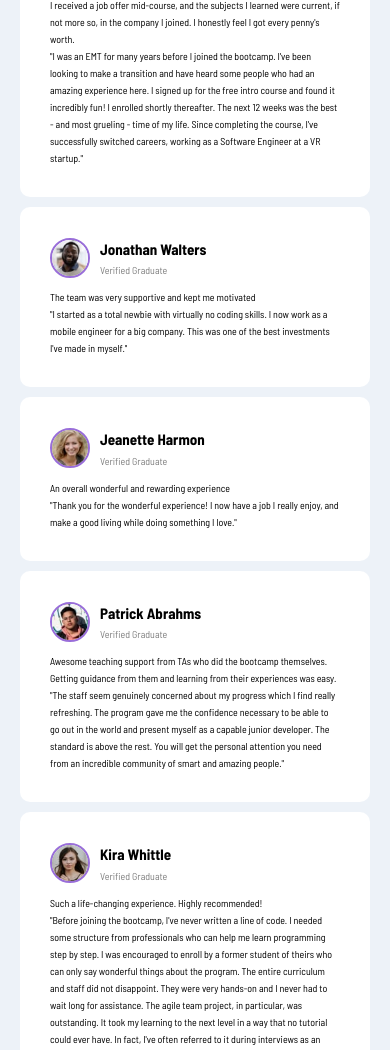
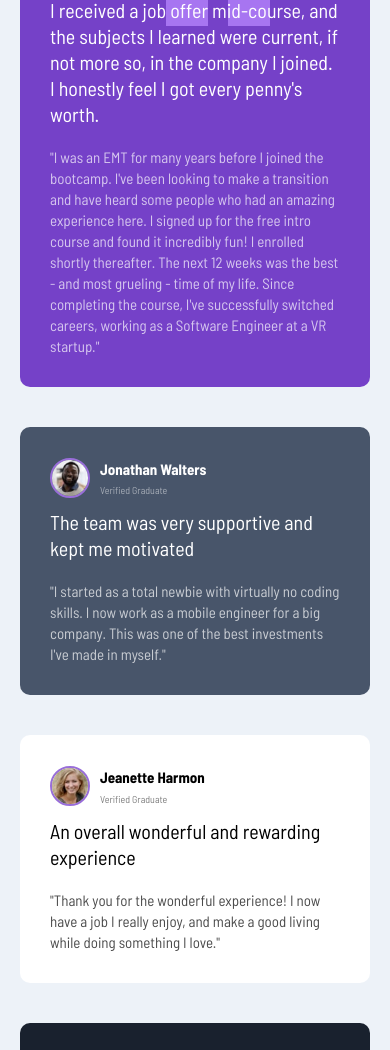
Before and after one commit to mfkfawas/frontendmentor.io-challenge-CSS-grid, a plain HTML site: page index.html in a window 390 px wide. Shown: the part 206-1256 px from the top of the page. Drawn offline with Linux system fonts and the light colour scheme.

Commit message:
done the project

```diff
--- a/style.css
+++ b/style.css
@@ -20,6 +20,10 @@ body {
   max-width: 144rem;
   margin: 10rem auto;
   padding: 2rem;
+
+  display: grid;
+  grid-template-columns: repeat(4, 1fr);
+  gap: 3rem;
 }
 
 .card {
@@ -51,3 +55,78 @@ body {
   border: 2px solid #996ed9;
   margin-right: 1rem;
 }
+
+.card__lead {
+  font-size: 2rem;
+  font-weight: 500;
+  line-height: 1.3;
+  margin-bottom: 2rem;
+}
+
+.card__quote {
+  font-size: 1.5rem;
+  font-weight: 500;
+  line-height: 1.4;
+  opacity: 70%;
+}
+
+.card--bg-purple {
+  background: hsl(263, 55%, 52%);
+  color: #fff;
+  background-image: url('./images/bg-pattern-quotation.svg');
+  background-repeat: no-repeat;
+  background-position: top 1rem right 10rem;
+}
+
+.card--bg-gray-blue {
+  background: hsl(217, 19%, 35%);
+  color: #fff;
+}
+
+.card--bg-black-blue {
+  background: hsl(219, 29%, 14%);
+  color: #fff;
+}
+
+.card:nth-of-type(1) {
+  grid-column: 1/3;
+}
+
+.card:nth-of-type(4) {
+  grid-column: 2/4;
+  /* 2/3 = 2 */
+  grid-row: 2;
+}
+
+.card:nth-of-type(5) {
+  /* 4/5 = 4 */
+  grid-column: 4;
+  grid-row: 1/3;
+}
+
+footer {
+  text-align: center;
+}
+
+@media (max-width: 768px) {
+  .testimonials {
+    grid-template-columns: 1fr;
+    width: 100%;
+  }
+
+  .card:nth-of-type(1) {
+    /* 1/2 = 1 */
+    grid-column: 1;
+  }
+
+  .card:nth-of-type(4) {
+    grid-column: 1;
+
+    grid-row: 4;
+  }
+
+  .card:nth-of-type(5) {
+    grid-column: 1;
+    grid-row: 5;
+  }
+}
```
